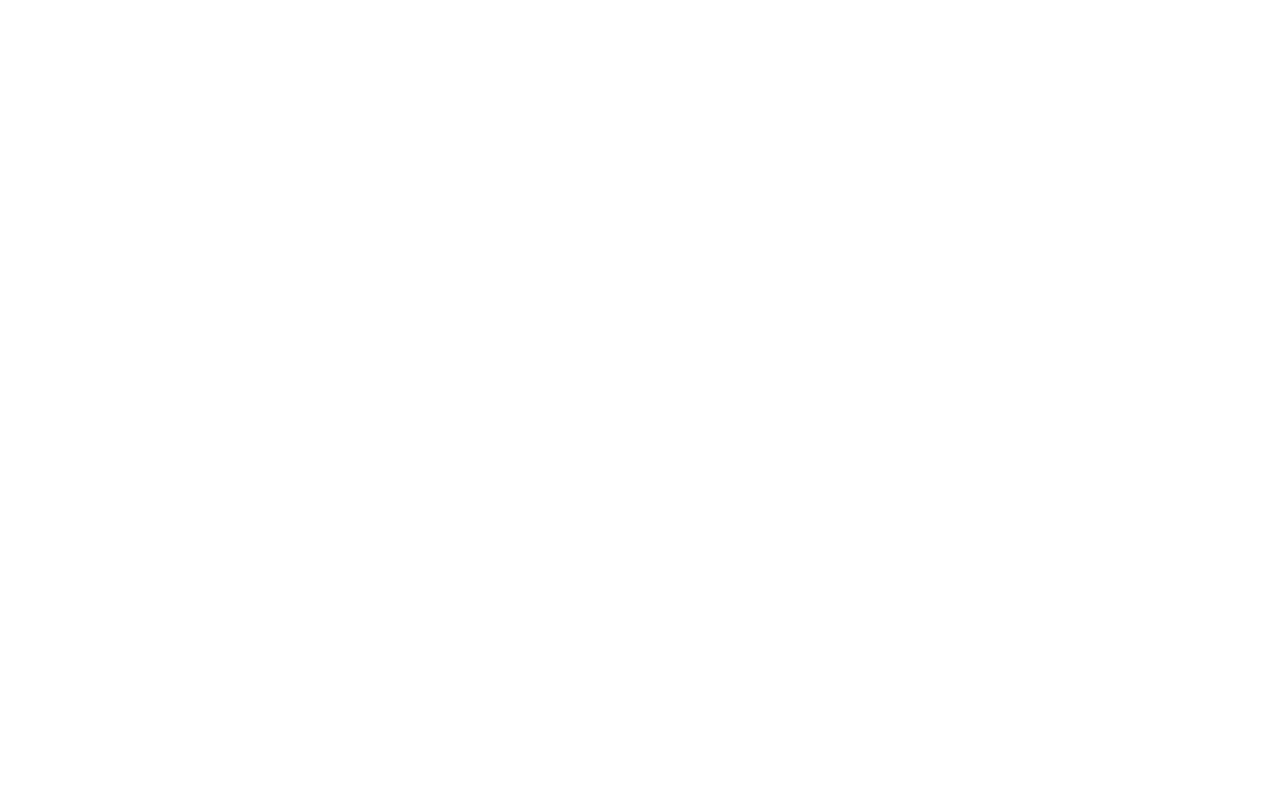
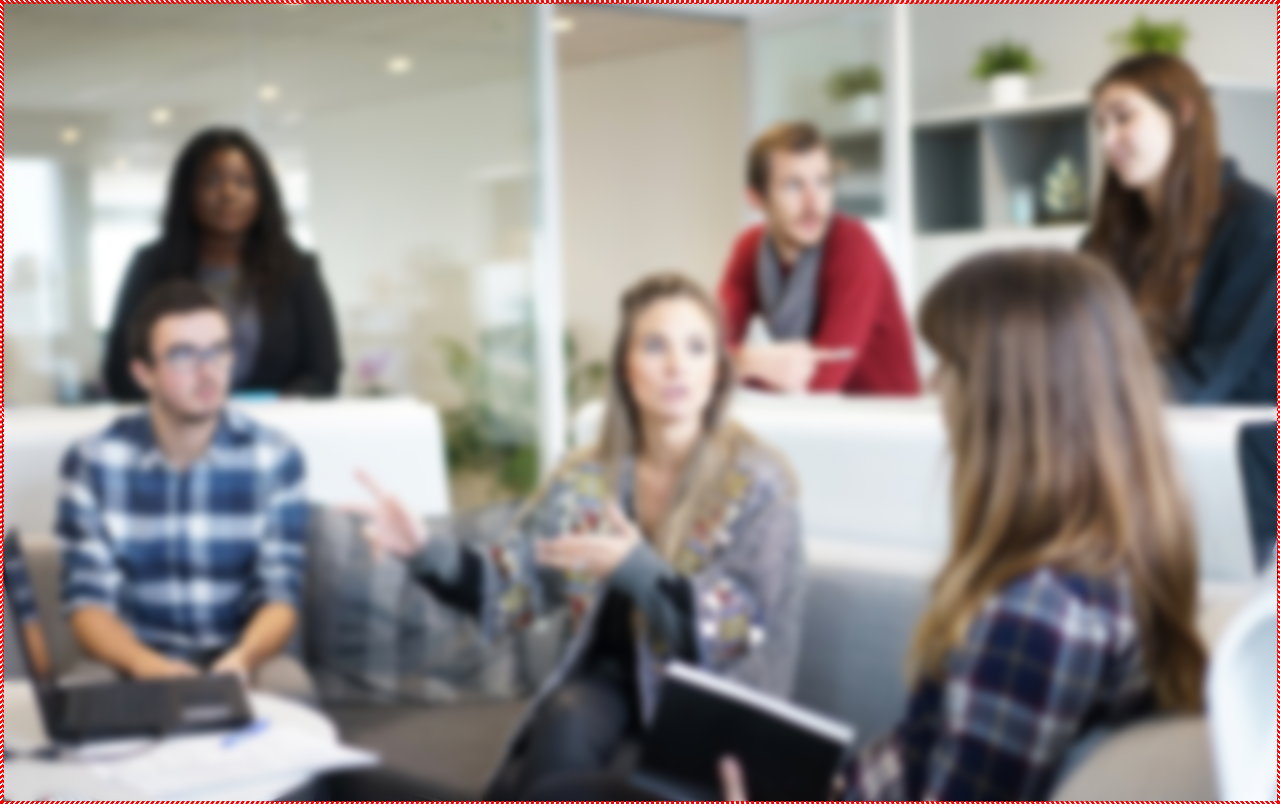
Before and after one commit to AlexisAlegria/Web-page-with-blur-mas-image, a plain HTML site: page index.html in a window 1280 px wide. Drawn offline with Linux system fonts and the light colour scheme.

Commit message:
second commit

```diff
--- a/index.html
+++ b/index.html
@@ -4,9 +4,12 @@
     <meta charset="UTF-8">
     <meta http-equiv="X-UA-Compatible" content="IE=edge">
     <meta name="viewport" content="width=device-width, initial-scale=1.0">
+    <link rel="stylesheet" href="styles.css">
     <title>Document</title>
 </head>
 <body>
-
+    <div class="container">
+        <div id="blur-area"></div>
+    </div>
 </body>
 </html>
--- a/styles.css
+++ b/styles.css
@@ -6,3 +6,21 @@ box-sizing: border-box;
 font-family: 'Poppins', sans-serif;
 border: 1px dashed red;
 }
+.container{
+    width: 100%;
+    height: 100vh;
+    background-image: url(meeting-1245776_1920.jpg);
+    background-size: cover;
+    background-position: center;
+    overflow: hidden;
+    position: relative;
+}
+#blur-area{
+    position: absolute;
+    width: 100vw;
+    height: 100vh;
+    left:0;
+    top:0;
+    -webkit-backdrop-filter: blur(5px);
+    backdrop-filter: blur(5px);
+}
```
